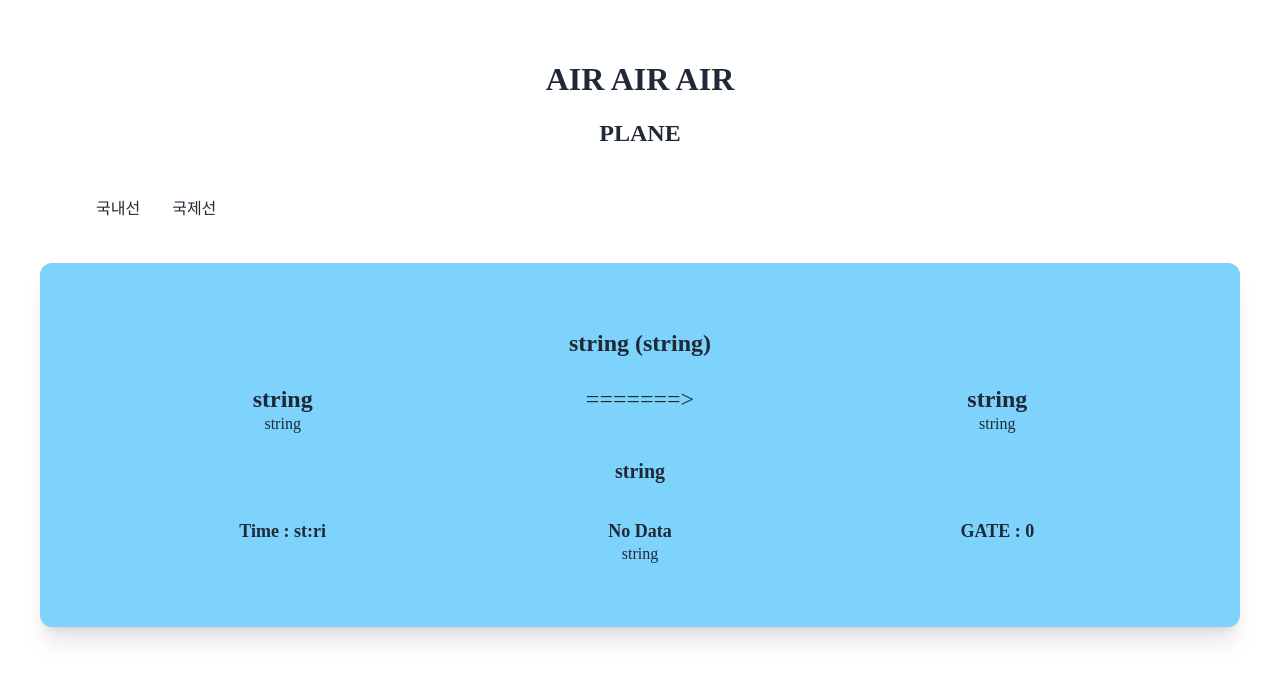
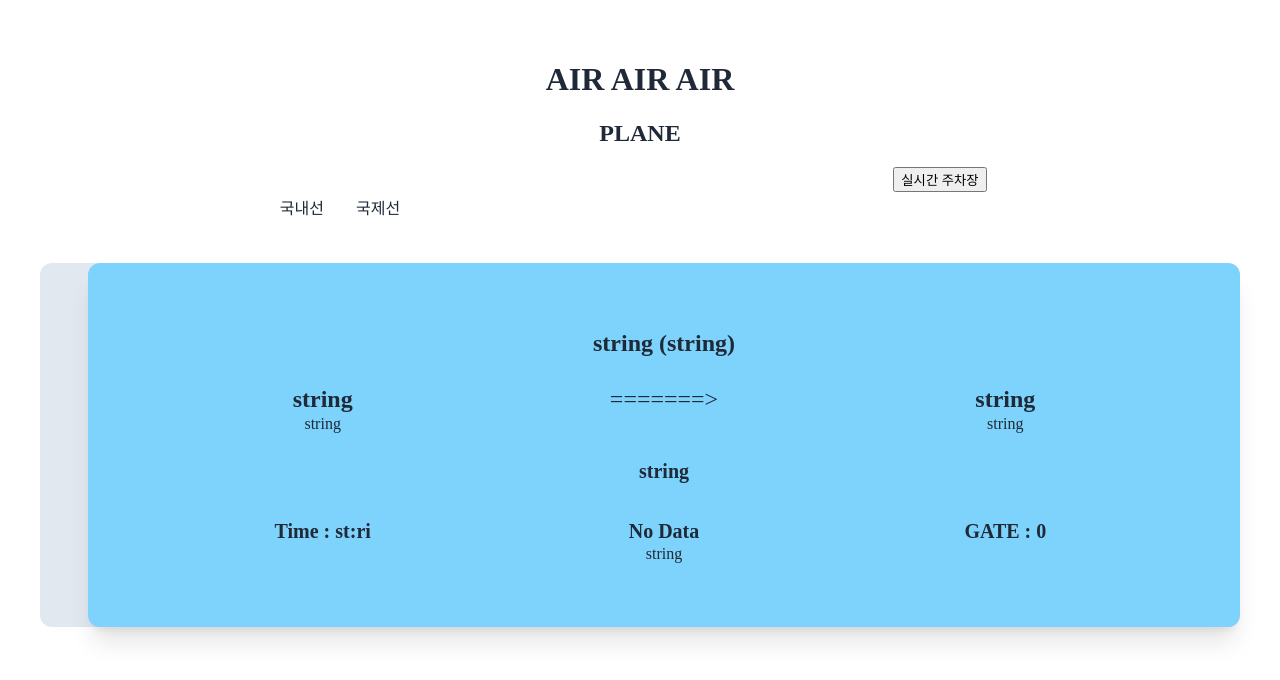
Before and after one commit to Dark-jin/Airplane, a React (Vite) app: page / in a window 1280 px wide. Shown: the top 680 px of the page. Built offline with nearby package versions, Linux system fonts and the light colour scheme; no server answers.

Commit message:
feat: 실시간 주차장 정보

```diff
--- a/src/App.tsx
+++ b/src/App.tsx
@@ -3,12 +3,17 @@ import reactLogo from "./assets/react.svg";
 import "./App.css";
 import { RouterProvider, createBrowserRouter } from "react-router-dom";
 import { Main } from "./pages";
+import Airportparking from "./pages/Airportparking";
 
 const router = createBrowserRouter([
   {
     path: "/",
     element: <Main />,
   },
+  {
+    path: "/airport-parking",
+    element: <Airportparking />,
+  },
 ]);
 
 const App = () => <RouterProvider router={router} />;
--- a/src/apis/airplane.tsx
+++ b/src/apis/airplane.tsx
@@ -56,4 +56,16 @@ const liveairplane = (
       console.log(error);
     });
 };
-export { totallive, liveairplane };
+const liveparking = () => {
+  axios
+    .get("AirportParking/airportparkingRT", {
+      params: {
+        serviceKey: VITE_APP_AIR_KEY + "==",
+      },
+      headers: headerConfig,
+    })
+    .then((response) => {
+      console.log(response.data.response.body.items.item);
+    });
+};
+export { totallive, liveairplane, liveparking };
--- /dev/null
+++ b/src/pages/Airportparking.tsx
@@ -0,0 +1,14 @@
+import React, { useEffect } from "react";
+import { liveparking } from "../apis/airplane";
+
+const Airportparking = () => {
+  useEffect(() => {
+    liveparking();
+  }, []);
+  return (
+    <div>
+      <h1>Airportparking</h1>
+    </div>
+  );
+};
+export default Airportparking;
--- a/src/pages/Main/Main.tsx
+++ b/src/pages/Main/Main.tsx
@@ -2,8 +2,10 @@ import React, { useEffect, useState } from "react";
 import { liveairplane, totallive } from "../../apis/airplane";
 import { useRecoilState } from "recoil";
 import { liveState, totalliveState, domasticState } from "../../states/atom";
+import { useNavigate } from "react-router-dom";
 
 const Main = () => {
+  const navigate = useNavigate();
   const [livestate, setliveState] = useRecoilState(liveState);
   const [total, setTotal] = useRecoilState(totalliveState);
   const [line, setLine] = useState("D");
@@ -13,17 +15,22 @@ const Main = () => {
   const minutes = ("0" + today.getMinutes()).slice(-2);
   const nowtime = hours.toString() + minutes.toString();
 
+  const parkingbtn = () => {
+    navigate("/airport-parking");
+  };
+
   useEffect(() => {
     totallive(setTotal);
     liveairplane(setliveState, nowtime, line);
   }, [line]);
-  //Time : {item.std.substring(0, 2)}h {item.std.substring(2, 4)}m
+  //Time : {item.std.substring(0, 2)}h {item.std.substring(2, 4)}m text-start place-items-start
   return (
     <>
       <h1>AIR AIR AIR</h1>
       <h2>PLANE</h2>
-      <div className="text-start">
-        <ul className="menu menu-vertical lg:menu-horizontal bg-base-100 rounded-box">
+      <div className="grid grid-cols-2">
+        <div>
+          <ul className="menu menu-vertical lg:menu-horizontal bg-base-100 rounded-box p-0">
             <li onClick={() => setLine("D")}>
               <a>국내선</a>
             </li>
@@ -32,9 +39,14 @@ const Main = () => {
             </li>
           </ul>
         </div>
+        <div>
+          <button onClick={parkingbtn}>실시간 주차장</button>
+        </div>
+      </div>
       {livestate.map((item, index) => (
+        <div className="bg-slate-200 rounded-xl" key={index}>
           <div
-          className="card card-side shadow-xl mt-4 rounded-xl bg-sky-300"
+            className="card card-side shadow-xl mt-4 rounded-xl bg-sky-300 ml-12"
             key={index}
           >
             <div className="card-body">
@@ -56,21 +68,22 @@ const Main = () => {
                 )}
               </div>
               <div className="grid grid-cols-3 mt-4">
-              <div className="text-lg font-semibold">
+                <div className="text-xl font-semibold">
                   Time : {item.std.toString().substring(0, 2)}:
                   {item.std.toString().substring(2, 4)}
                 </div>
-              <div className="text-lg font-semibold">
+                <div className="text-xl font-semibold">
                   {item.line == "국내"
                     ? "Domestic Flight"
                     : item.line == "국제"
                     ? "International Flight"
                     : "No Data"}
                 </div>
-              <div className="text-lg font-semibold">GATE : {item.gate}</div>
+                <div className="text-xl font-semibold">GATE : {item.gate}</div>
                 <div></div>
                 <div>{item.line}</div>
                 <div></div>
+              </div>
             </div>
           </div>
         </div>
--- a/src/router/routers.tsx
+++ b/src/router/routers.tsx
@@ -1,8 +1,15 @@
-import { Main } from '../pages';
+import { Main } from "../pages";
+import Airportparking from "../pages/Airportparking";
 const Router = [
   {
-    title: 'Home',
-    url: '/',
+    title: "Home",
+    url: "/",
     component: <Main />,
   },
+  {
+    title: "Airport parking",
+    url: "/airport-parking",
+    component: <Airportparking />,
+  },
 ];
+export default Router;
--- a/vite.config.ts
+++ b/vite.config.ts
@@ -12,6 +12,12 @@ export default defineConfig({
         secure: true,
         ws: true,
       },
+      "/AirportParking": {
+        target: "http://openapi.airport.co.kr/service/rest",
+        changeOrigin: true,
+        secure: true,
+        ws: true,
+      },
     },
   },
 });
```
Lines whose indentation alone changed are shown as unchanged.
